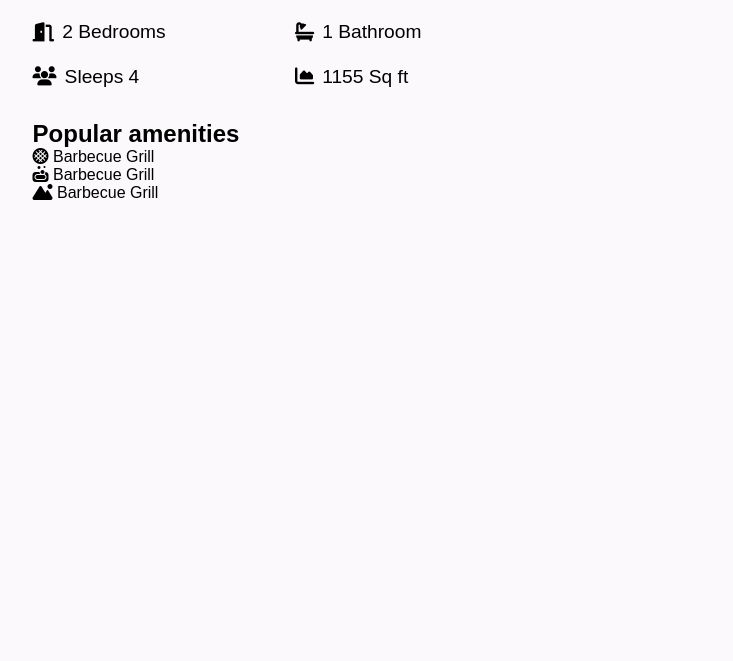
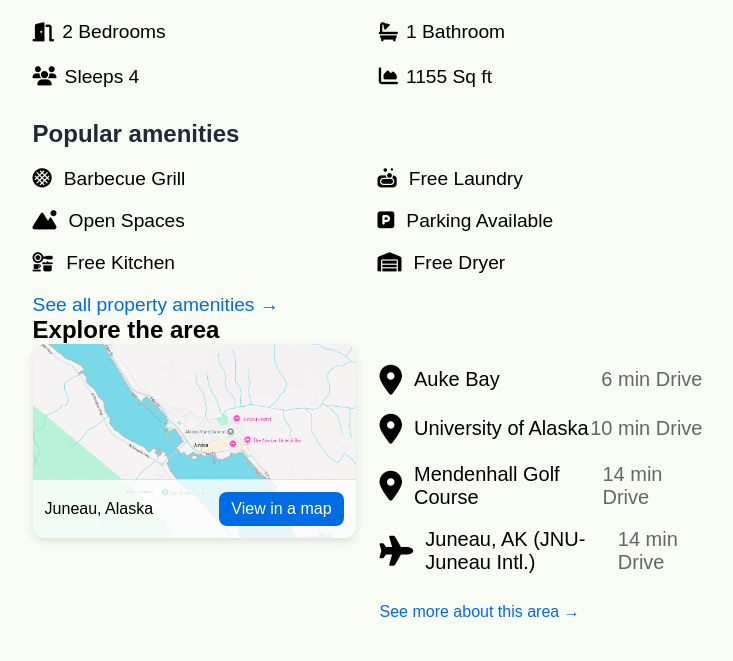
Before and after one commit to SHINO-01/W3_Assignment_01, a plain HTML site: page index.html in a window 1280 px wide. Shown: the part 802-1463 px from the top of the page, without its empty margins (89-822 px from the left). Before the commit the page ends 1024 px from the top, so only its background shows below. Drawn offline with Linux system fonts and the light colour scheme.

Commit message:
Added styling and html for maps and area info

```diff
--- a/index.html
+++ b/index.html
@@ -78,7 +78,8 @@
                         <span>1155 Sq ft</span>
                     </div>
                 </div>
-                <section class="amenities">
+                <!--================================Amenities===============-->
+                <section class="amenities-section">
                     <h2>Popular amenities</h2>
                     <div class="amenities-grid-property">
                         <div class="amenities-item-property">
@@ -87,13 +88,69 @@
                         </div>
                         <div class="amenities-item-property">
                             <i class="fa-solid fa-soap"></i>
-                            <span>Barbecue Grill</span>
+                            <span>Free Laundry</span>
                         </div>
                         <div class="amenities-item-property">
                             <i class="fa-solid fa-mountain-sun"></i>
-                            <span>Barbecue Grill</span>
+                            <span>Open Spaces</span>
                         </div>
-
+                        <div class="amenities-item-property">
+                            <i class="fa-solid fa-square-parking"></i>
+                            <span>Parking Available</span>
+                        </div>
+                        <div class="amenities-item-property">
+                            <i class="fa-solid fa-kitchen-set"></i>
+                            <span>Free Kitchen</span>
+                        </div>
+                        <div class="amenities-item-property">
+                            <i class="fa-solid fa-warehouse"></i>
+                            <span>Free Dryer</span>
+                        </div>
+                    </div>
+                    <a href="#" class="see-all">See all property amenities →</a>
+                </section>
+                <!--=====================AREA========================================-->
+                <section class="Area-section">
+                    <h2>Explore the area</h2>
+                    <div class="area-container">
+                        <div class="map-container">
+                            <img src="images/Juneau.png" alt="Map of Juneau, Alaska">
+                            <div class="location-label">
+                                Juneau, Alaska
+                                <a href="#">View in a map</a>
+                            </div>
+                        </div>
+                        <div class="landmarks">
+                            <div class="landmark-item">
+                                <div class="landmark-info">
+                                    <i class="fa-solid fa-location-dot"></i>
+                                    <span>Auke Bay</span>
+                                </div>
+                                <span class="drive-time">6 min Drive</span>
+                            </div>
+                            <div class="landmark-item">
+                                <div class="landmark-info">
+                                    <i class="fa-solid fa-location-dot"></i>
+                                    <span>University of Alaska</span>
+                                </div>
+                                <span class="drive-time">10 min Drive</span>
+                            </div>
+                            <div class="landmark-item">
+                                <div class="landmark-info">
+                                    <i class="fa-solid fa-location-dot"></i>
+                                    <span>Mendenhall Golf Course</span>
+                                </div>
+                                <span class="drive-time">14 min Drive</span>
+                            </div>
+                            <div class="landmark-item">
+                                <div class="landmark-info">
+                                    <i class="fa-solid fa-plane"></i>
+                                    <span>Juneau, AK (JNU-Juneau Intl.)</span>
+                                </div>
+                                <span class="drive-time">14 min Drive</span>
+                            </div>
+                            <a href="#" class="see-more-link">See more about this area →</a>
+                        </div>
                     </div>
                 </section>
             </div>
--- a/style.css
+++ b/style.css
@@ -6,10 +6,11 @@
 
 body {
     font-family: Arial, sans-serif;
-    background-color: #FBF9FB;
+    background-color: #f9fcf5;
 }
 /*header part*/
 header {
+    position: sticky;
     display: flex;
     justify-content: flex-end; /* Align all content to the right */
     align-items: center;
@@ -174,7 +175,7 @@ button {
 /*-------------------------------------------------TABBED NSVS____________________________*/
 .property-content {
     display: grid;
-    grid-template-columns: 1fr 1fr;
+    grid-template-columns: 2fr 1fr;
     gap: 2rem;
     margin-top: 10px;
 }
@@ -239,13 +240,13 @@ button {
 
 .rating-text {
     font-weight: 500;
-    font-size: 1.25rem;
+    font-size: 1.3rem;
 }
 
 .reviews-link {
     color: #006ce4;
     text-decoration: none;
-    font-size: 1.5rem;
+    font-size: 1.2rem;
 }
 
 .features-grid-property {
@@ -264,11 +265,121 @@ button {
 }
 
 .amenities-section h2 {
-    font-size: 1.25rem;
-    margin-bottom: var(--spacing-md);
+    font-size: 24px;
+    font-weight: 600;
+    margin-bottom: 20px;
+    color: #1f2937;
+    font-size: 1.5rem;
 }
 
+.amenities-grid-property {
+    display: grid;
+    grid-template-columns: repeat(2, 1fr);
+    gap: 20px;
+    margin-bottom: 20px;
+}
+
+.amenities-item-property {
+    display: flex;
+    align-items: center;
+    gap: 12px;
+    font-size: 1.2rem;
+}
+
+.amenities-section a{
+    color: #006ce4;
+    text-decoration: none;
+    font-size: 1.2rem;
+}
+/*++++++++++++++++++++++++++++++++++AREA++++++++++++++++++++*/
+.area-container {
+    display: grid;
+    grid-template-columns: 1fr 1fr;
+    gap: 24px;
+    margin-bottom: 20px;
+}
+.map-container {
+    position: relative;
+    background-color: #f5f5f5;
+    border-radius: 12px;
+    overflow: hidden;
+    margin-bottom: 20px;
+    box-shadow: 0 4px 8px rgba(0, 0, 0, 0.1);
+    transition: box-shadow 0.3s ease;
+    aspect-ratio: 5 / 3; /* Ensures a rectangular aspect ratio */
+}
+.map-container:hover {
+    box-shadow: 0 8px 16px rgba(0, 0, 0, 0.2);
+}
+
+.map-container img {
+    width: 100%;
+    height: 100%;
+    object-fit: cover;
+    display: block;
+}
+.location-label {
+    position: absolute;
+    bottom: 0;
+    left: 0;
+    width: 100%;
+    background: rgba(255, 255, 255, 0.8); /* Semi-transparent background */
+    padding: 12px;
+    display: flex;
+    justify-content: space-between;
+    align-items: center;
+    border-top: 1px solid #e0e0e0;
+}
+.location-label a {
+    display: inline-block;
+    padding: 8px 12px;
+    background-color: #006ce4;
+    color: #fff;
+    font-weight: 500;
+    border-radius: 8px;
+    text-decoration: none;
+    transition: background-color 0.3s ease;
+}
+.location-label a:hover {
+    background-color: #005bb5;
+}
+
+.landmarks {
+    margin-top: 1.3rem;
+}
+
+.landmark-item {
+    display: flex;
+    justify-content: space-between;
+    align-items: center;
+    margin-bottom: 1.2rem;
+}
+.landmark-info {
+    display: flex;
+    align-items: center;
+    gap: 12px;
+    font-size: 20px;
+}
+.drive-time {
+    color: #666;
+    font-size: 20px;
+}
+.landmark-info i{
+    font-size: 30px;
+}
+
+.see-more-link {
+    display: inline-block;
+    color: #0066ff;
+    text-decoration: none;
+    margin-top: 10px;
+}
+
+.see-more-link:hover {
+    text-decoration: underline;
+}
 /*-------------------------------------------------------ICONS-----------------------------------*/
 .fa-images{
     font-size: 30px;
 }
+/*++++++++++++++++++++++DEBUG MODE+++++++++++++++++++++*/
```
Also changed, not shown: images/Juneau.png (added).
